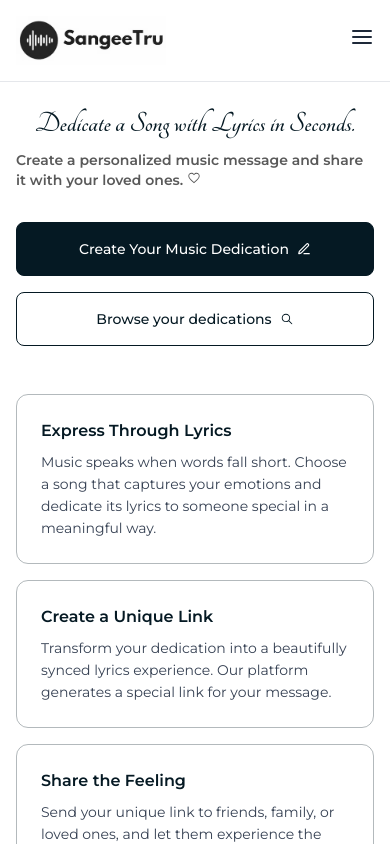
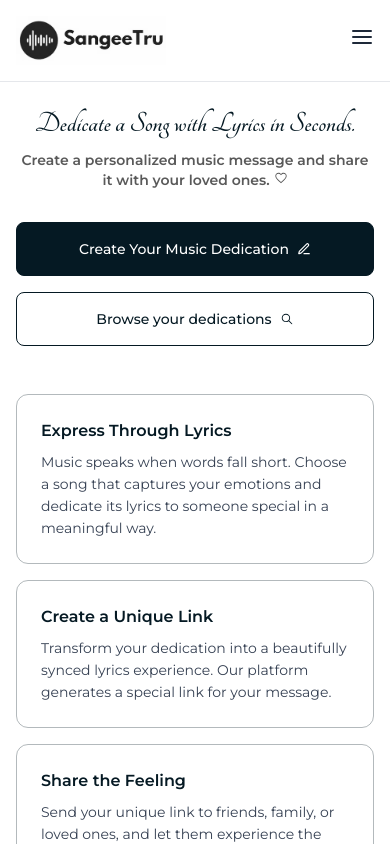
Before and after one commit to bhasidhshaik/sangeetru, a Next.js app: page / in a window 390 px wide. Shown: the top 844 px of the page. Built offline with nearby package versions, Linux system fonts and the light colour scheme.

Commit message:
Text centre

```diff
--- a/app/page.js
+++ b/app/page.js
@@ -33,7 +33,7 @@ export default function Home() {
             <h3 className= {` ${tangerine.className} text-center text-color tangerine-font md:text-6xl text-3xl font-tangerine`}>Dedicate a Song with Lyrics in Seconds. </h3>
           </div>
           <div>
-            <h2 className=" font-semibold text-[#595959] gap-x-[3px] md:text-lg text-sm">
+            <h2 className=" text-center font-semibold text-[#595959] gap-x-[3px] md:text-lg text-sm">
            <span> Create a personalized music message and share it with your loved ones. </span><span className=" inline-block"><IoMdHeartEmpty /></span>
             </h2>
           </div>
```
